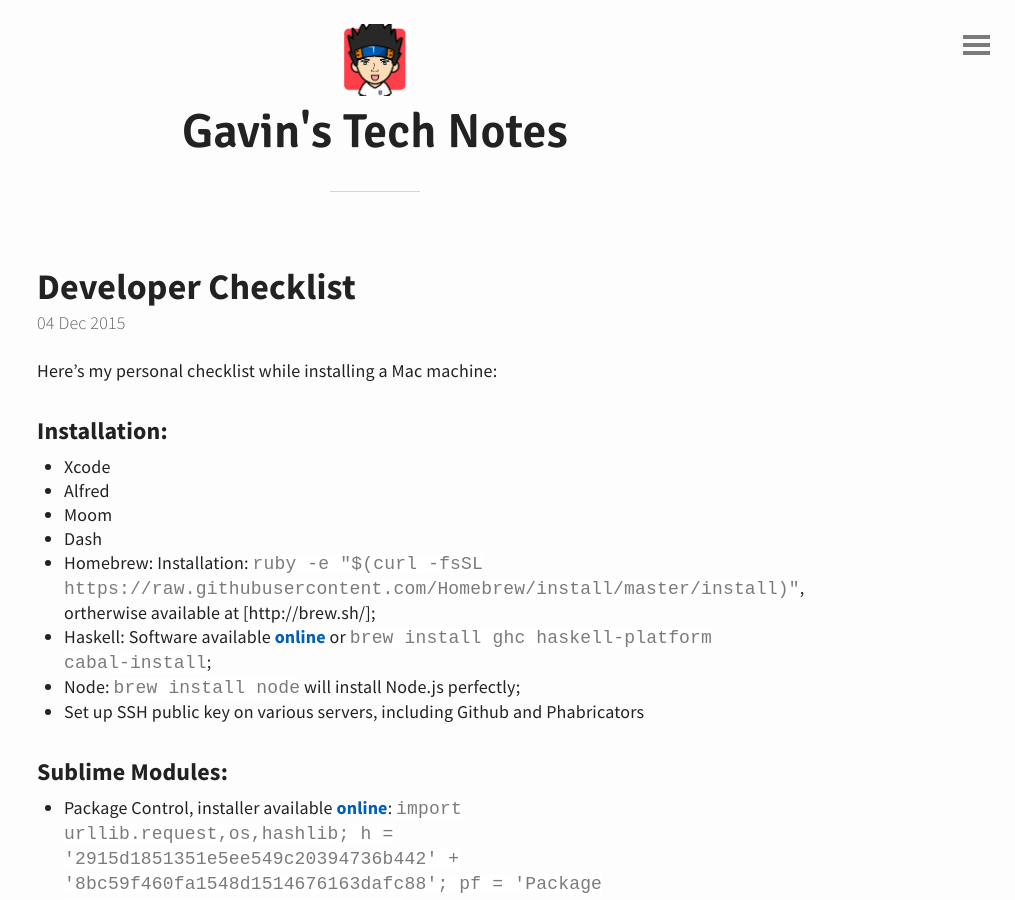
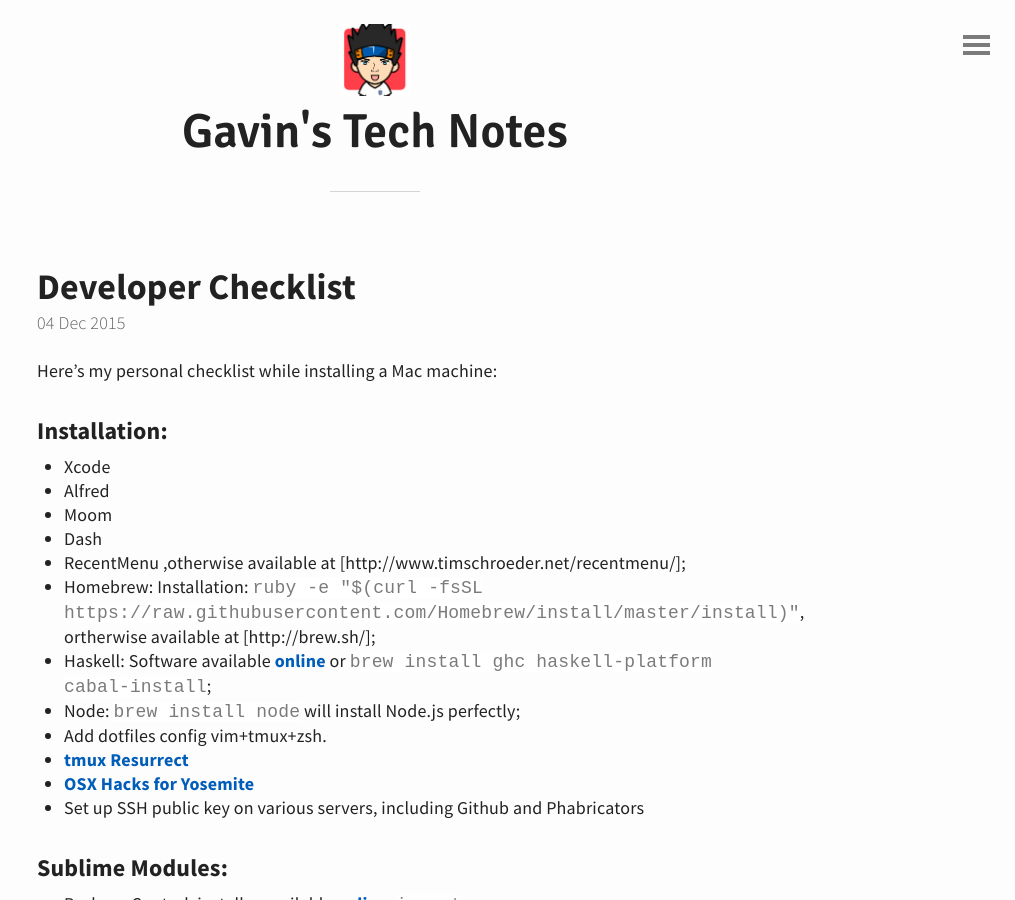
Before and after one commit to gavin-k/gavin-k.github.io, a Jekyll site: the page built from _posts/2015-12-04-Developer-Checklist.md, in a window 1280 px wide and 900 px high. Shown: the whole window, without its empty margins (265-1280 px from the left). Built offline with Jekyll 4.4.1, drawn with Linux system fonts in a browser that asks for light colours.

Commit message:
modified developer checklist

```diff
--- a/_posts/2015-12-04-Developer-Checklist.md
+++ b/_posts/2015-12-04-Developer-Checklist.md
@@ -15,9 +15,13 @@
 - Alfred
 - Moom
 - Dash
+- RecentMenu ,otherwise available at [http://www.timschroeder.net/recentmenu/];
 - Homebrew: Installation: `ruby -e "$(curl -fsSL https://raw.githubusercontent.com/Homebrew/install/master/install)"`, ortherwise available at [http://brew.sh/];
 - Haskell: Software available [online](https://www.haskell.org/platform/mac.html) or `brew install ghc haskell-platform cabal-install`;
 - Node: `brew install node` will install Node.js perfectly;
+- Add dotfiles config vim+tmux+zsh.
+- [tmux Resurrect](https://github.com/tmux-plugins/tmux-resurrect)
+- [OSX Hacks for Yosemite](https://gist.github.com/brandonb927/3195465)
 - Set up SSH public key on various servers, including Github and Phabricators
 
 ### Sublime Modules:
```
